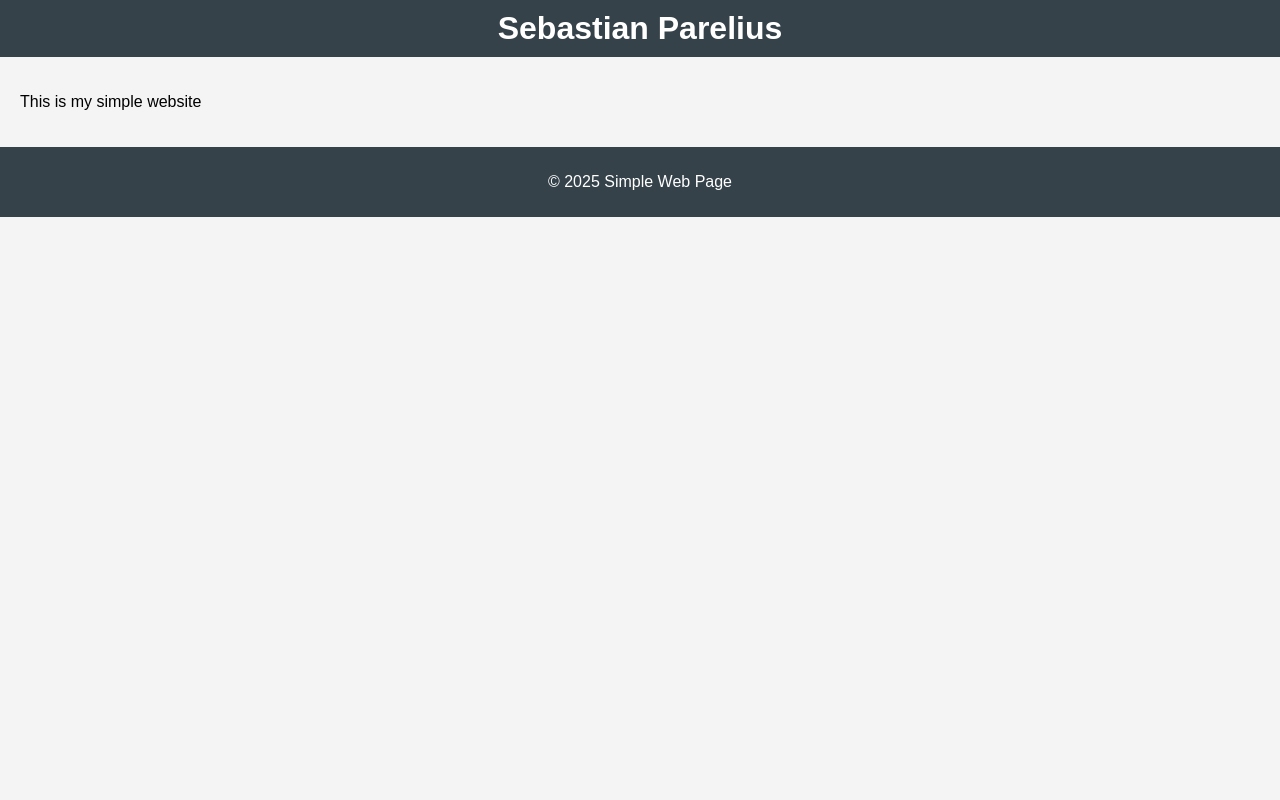
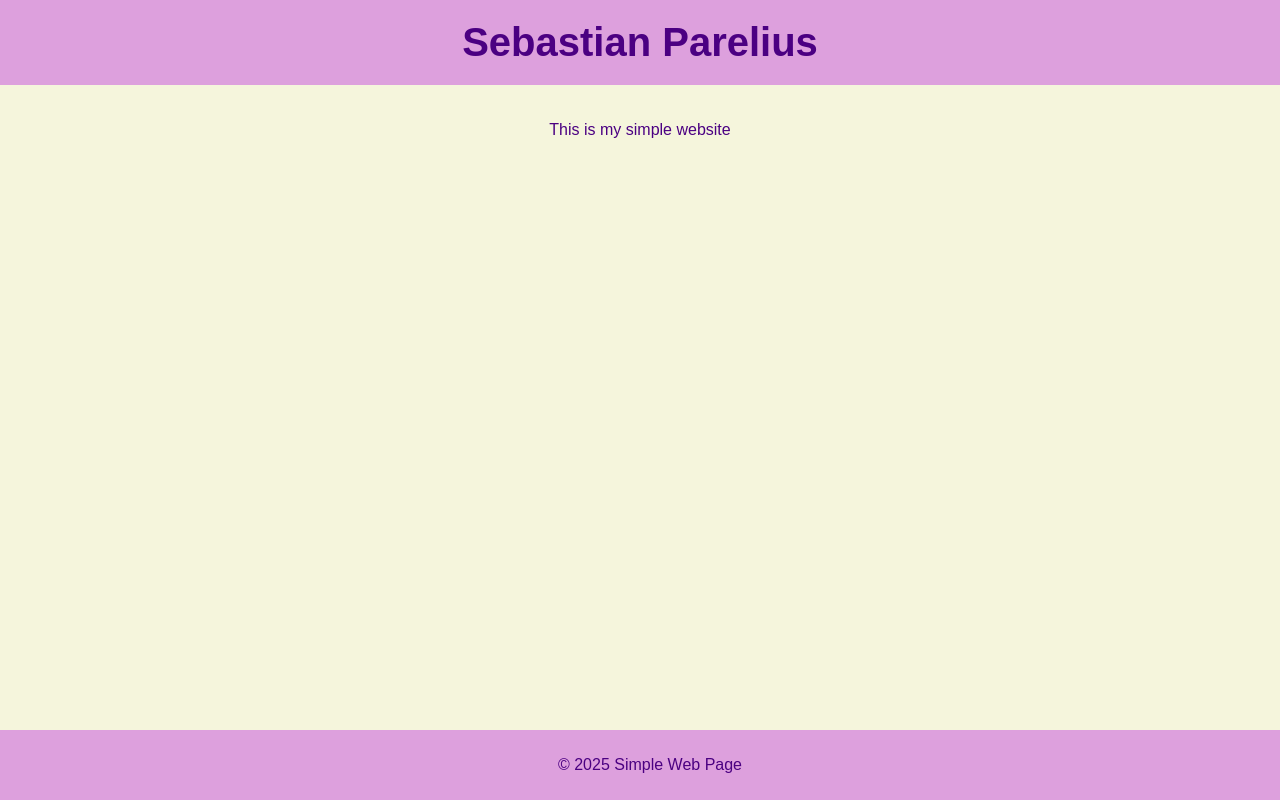
Before and after one commit to sebparelius/sebastianpareliuscom, a plain HTML site: page src/index.html in a window 1280 px wide. Drawn offline with Linux system fonts and the light colour scheme.

Commit message:
commit this

```diff
--- a/src/styles/style.css
+++ b/src/styles/style.css
@@ -1,31 +1,45 @@
 body {
     font-family: Arial, sans-serif;
+    background-color: #f5f5dc; /* Beige background */
+    color: #4b0082; /* Light purple text */
     margin: 0;
     padding: 0;
-    background-color: #f4f4f4;
 }
 
 header {
-    background: #35424a;
-    color: #ffffff;
-    padding: 10px 0;
+    background-color: #dda0dd; /* Light purple background */
+    padding: 20px;
     text-align: center;
+    animation: fadeIn 2s ease-in-out;
 }
 
 h1 {
     margin: 0;
+    font-size: 2.5em;
 }
 
 main {
     padding: 20px;
+    text-align: center;
+    animation: slideIn 1s ease-in-out;
 }
 
 footer {
-    background: #35424a;
-    color: #ffffff;
+    background-color: #dda0dd; /* Light purple background */
+    padding: 10px;
     text-align: center;
-    padding: 10px 0;
-    position: relative;
+    position: fixed;
+    width: 100%;
     bottom: 0;
-    width: 100%;
+    animation: fadeIn 2s ease-in-out;
 }
+
+@keyframes fadeIn {
+    from { opacity: 0; }
+    to { opacity: 1; }
+}
+
+@keyframes slideIn {
+    from { transform: translateY(20px); opacity: 0; }
+    to { transform: translateY(0); opacity: 1; }
+}
```
